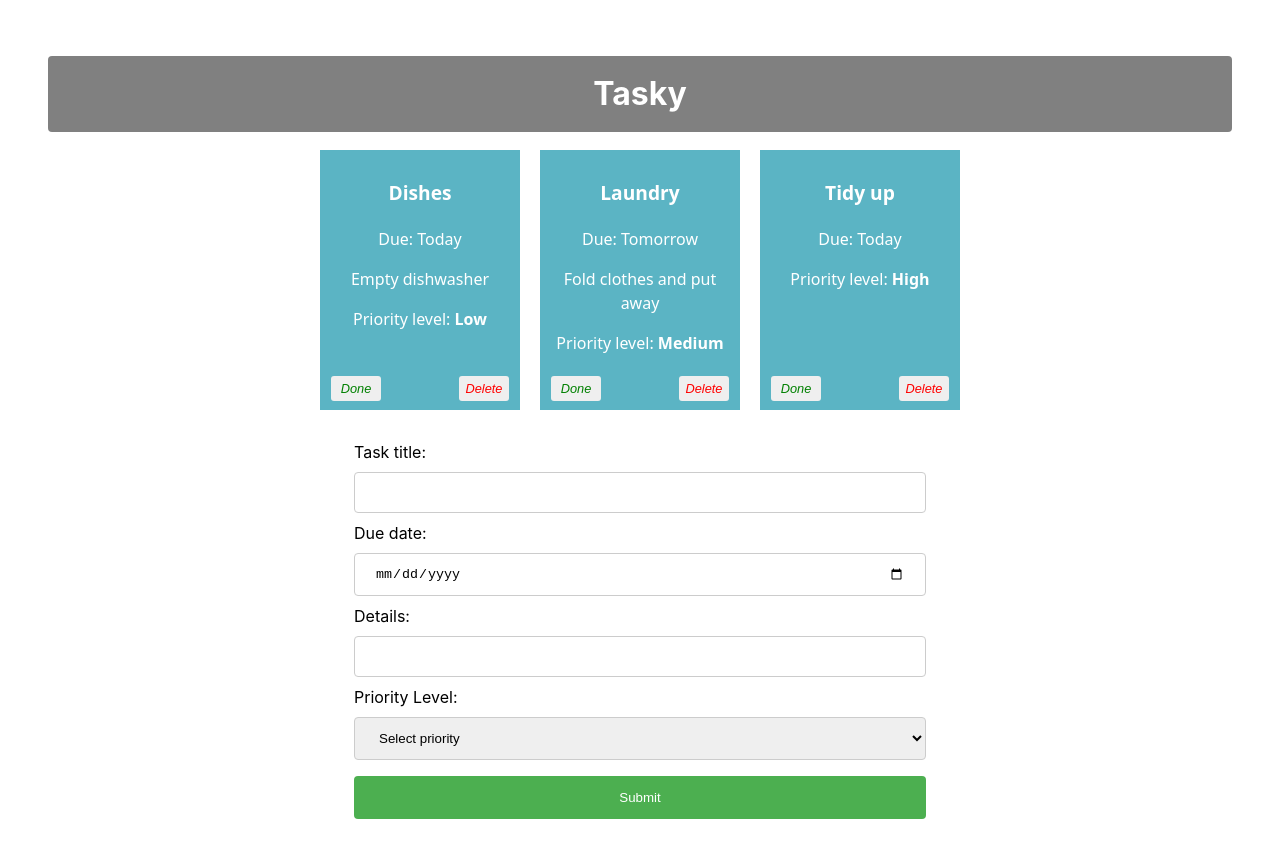
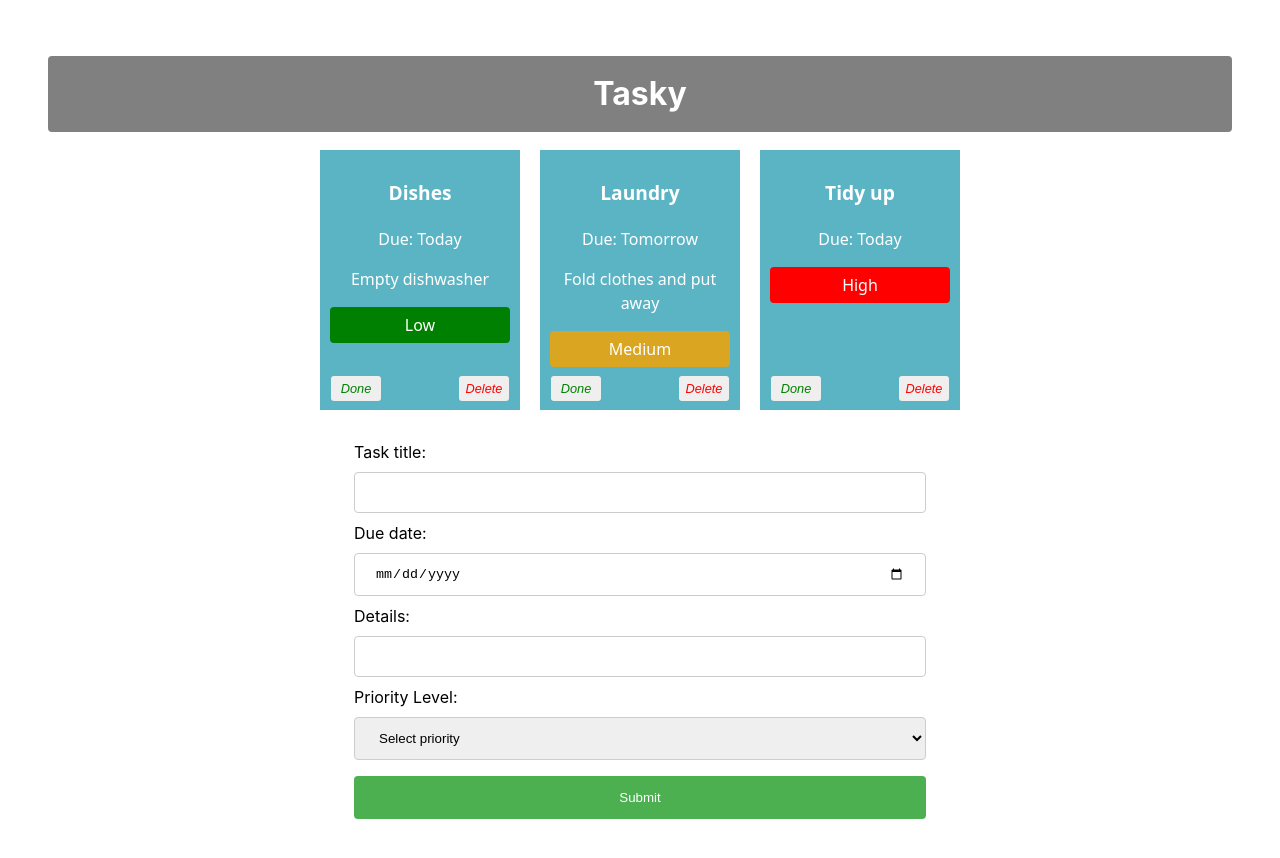
Before and after one commit to warcaul/react-basics-labs, a React (Vite) app in the folder tasky/: page / in a window 1280 px wide. Shown: the top 858 px of the page. Built offline with nearby package versions, Linux system fonts and the light colour scheme.

Commit message:
Tasky Lab 2b - Exercises done

```diff
--- a/tasky/src/components/Task.jsx
+++ b/tasky/src/components/Task.jsx
@@ -1,4 +1,9 @@
 const Task = (props) => {
+
+    const priorityColor =
+        props.priorityLevel === 'High' ? 'red' :
+        props.priorityLevel === 'Medium' ? 'goldenrod' :
+        'green';
 
     return (
         <div className="card" style={{ backgroundColor: props.done ? 'lightgrey' : '#5bb4c4' }}>
@@ -6,7 +11,9 @@ const Task = (props) => {
             <p>Due: {props.deadline}</p>
             <p>{props.children}</p>
             <p>{props.description}</p>
-            <p>Priority level: <b>{props.priorityLevel}</b></p>
+            <p style={{ backgroundColor: priorityColor, color: 'white', borderRadius: '4px', padding: '6px' }}>
+                {props.priorityLevel}
+            </p>
             <button onClick={props.markDone} className='doneButton'>Done</button>
             <button className='deleteButton' onClick={props.deleteTask}>Delete</button>
         </div>
```
Also changed, not shown: tasky/src/App.css (line endings or trailing spaces).
